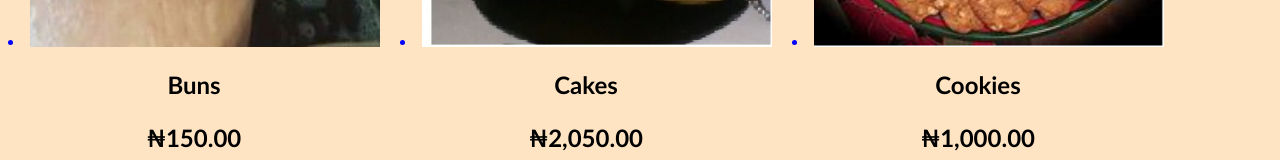
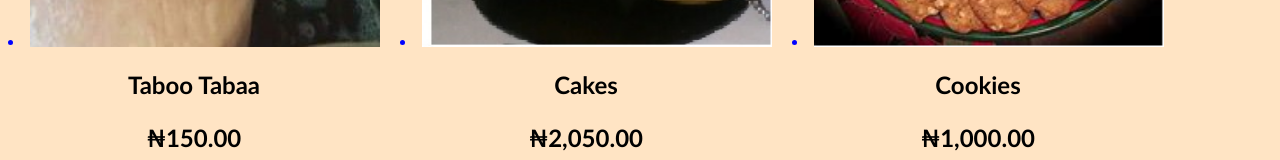
Before and after one commit to Drag587/WAD-FOOD-WEB, a plain HTML site: page index.html in a window 1280 px wide. Shown: the part 615-775 px from the top of the page. Drawn offline with Linux system fonts and the light colour scheme; a script that the page names is missing.

Commit message:
Update index.html

```diff
--- a/index.html
+++ b/index.html
@@ -49,7 +49,7 @@ c-->
 <h1 style="color: maroon; font-family: 'Gill Sans', 'Gill Sans MT', Calibri, 'Trebuchet MS', sans-serif;"><u>TRENDING NOW!!!</h1></u>
 <p><li style="float: left; margin-right: 20px; padding-bottom: 20px black; font-family: 'Gill Sans', 'Gill Sans MT', Calibri, 'Trebuchet MS', sans-serif;">
     <a href="Buns.html"><img src="a.jpg" width="350" height="300"></a>
-<p><h2 style="color: black">Buns </p></h2>
+<p><h2 style="color: black">Taboo Tabaa </p></h2>
 <p><h2 style="color: black"> ₦150.00
     <h1><a style="color: black" href="Buns.html">Details</a></h1>
 </h2></p></li></p>
```
